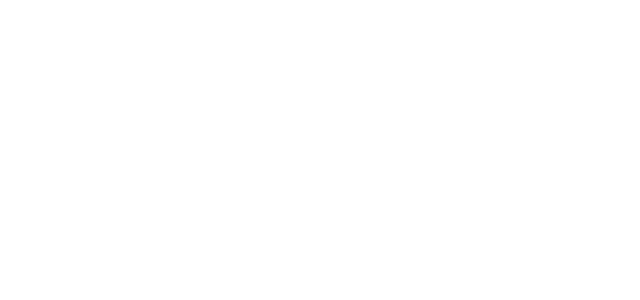
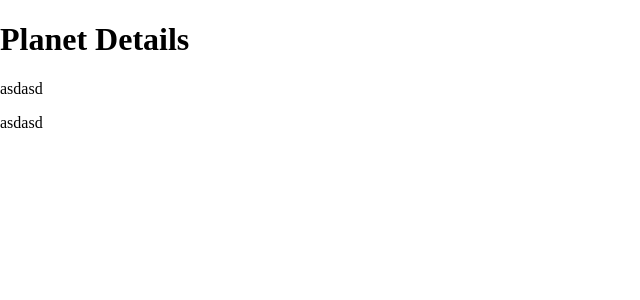
Before and after one commit to DevWichrowski/planets-apollo-graphql, a React (Create React App) app: page /planet/1 in a window 1280 px wide. Shown: the top 300 px of the page, without its empty margins (0-640 px from the left). Built offline with nearby package versions, Linux system fonts and the light colour scheme; no server answers.

Commit message:
Few changes

```diff
--- a/src/App.js
+++ b/src/App.js
@@ -1,14 +1,22 @@
 import React from 'react';
 import * as Style from "./App.style";
 import Homepage from "./components/Homepage/Homepage";
-import {BrowserRouter, Route} from "react-router-dom";
+import {BrowserRouter, Route, Switch} from "react-router-dom";
+import PlanetDetails from "./components/Homepage/PlanetDetails/PlanetDetails";
 
 
 const App = () => {
     return (
         <Style.AppWrapper>
             <BrowserRouter>
-                <Route exact path="/" component={Homepage}/>
+                <Switch>
+                    <Route path="/planet/:id">
+                        <PlanetDetails/>
+                    </Route>
+                    <Route exact path="/">
+                        <Homepage/>
+                    </Route>
+                </Switch>
             </BrowserRouter>
         </Style.AppWrapper>
     );
--- /dev/null
+++ b/src/components/Homepage/PlanetDetails/PlanetDetails.js
@@ -0,0 +1,25 @@
+import React from 'react';
+import {useParams} from "react-router-dom";
+import {useQuery} from "@apollo/react-hooks";
+import {GET_PLANET_DETAILS} from "../../../core/graphql/queries/planet-details.query";
+
+const PlanetDetails = (props) => {
+    let {id} = useParams();
+    const {data, loading, error, fetchMore} = useQuery(GET_PLANET_DETAILS, {
+        variables: {
+            id: id,
+        },
+        notifyOnNetworkStatusChange: true
+    });
+
+    return (
+        <div className="asd">
+            {console.log('data', data)}
+            <h1>Planet Details</h1>
+            <p>asdasd</p>
+            <p>asdasd</p>
+        </div>
+    );
+};
+
+export default PlanetDetails;
--- a/src/components/Homepage/PlanetList/Planet/Planet.js
+++ b/src/components/Homepage/PlanetList/Planet/Planet.js
@@ -8,10 +8,10 @@ const style = {
 };
 
 const Planet = props => {
-    const {name, climates, population, gravity} = props.data;
+    const {name, climates, population, gravity, navigateTo} = props.data;
 
     return (
-        <div style={style}>
+        <div style={style} onClick={props.navigateTo}>
             <h1>Name: {name}</h1>
             <h2>Climates: {climates.map(climate => climate)}</h2>
             <h2>Population: {population}</h2>
--- a/src/components/Homepage/PlanetList/PlanetList.js
+++ b/src/components/Homepage/PlanetList/PlanetList.js
@@ -3,8 +3,11 @@ import {useQuery} from "@apollo/react-hooks";
 import {GET_ALL_PLANETS} from "../../../core/graphql/queries/planets.query";
 import Planet from "./Planet/Planet";
 import Pagination from "./Pagination/Pagination";
+import {useHistory} from 'react-router-dom';
 
 const PlanetList = () => {
+    const history = useHistory();
+
     const [page, setPage] = useState(1);
 
     const {data, loading, error, fetchMore} = useQuery(GET_ALL_PLANETS, {
@@ -14,12 +17,15 @@ const PlanetList = () => {
         notifyOnNetworkStatusChange: true
     });
 
+    const navigateToPlanet = id => {
+        history.push(`/planet/${id}`)
+    };
+
     const nextPage = () => {
         fetchMore({
             variables: {
                 after: data.allPlanets.pageInfo.endCursor,
                 first: 10,
-                last: null
             },
             updateQuery: (previousResult, {fetchMoreResult}) => {
                 const newEdges = fetchMoreResult.allPlanets.edges;
@@ -40,7 +46,6 @@ const PlanetList = () => {
     const prevPage = () => {
         fetchMore({
             variables: {
-                first: null,
                 last: 10,
                 before: data.allPlanets.pageInfo.startCursor,
             },
@@ -64,10 +69,12 @@ const PlanetList = () => {
 
     return (
         <div>
+            {console.log('data', data)}
             <h1>Planet Lists</h1>
             {data?.allPlanets.edges.map(edge => {
                 return (
-                    <Planet key={edge.planet.id} data={edge.planet}/>
+                    <Planet key={edge.planet.id} data={edge.planet}
+                            navigateTo={() => navigateToPlanet(edge.planet.id)}/>
                 )
             })}
             <Pagination data={data} page={page} nextPage={nextPage} prevPage={prevPage}/>
--- a/src/core/graphql/queries/planet-details.query.js
+++ b/src/core/graphql/queries/planet-details.query.js
@@ -1,8 +1,8 @@
 import {gql} from "apollo-boost";
 
 export const GET_PLANET_DETAILS = gql`
-query planetDetails($id: String!) {
-   planet(id: $id"){
+query planetDetails($id: ID) {
+   planet(id: $id){
     name
     diameter
     rotationPeriod
```
